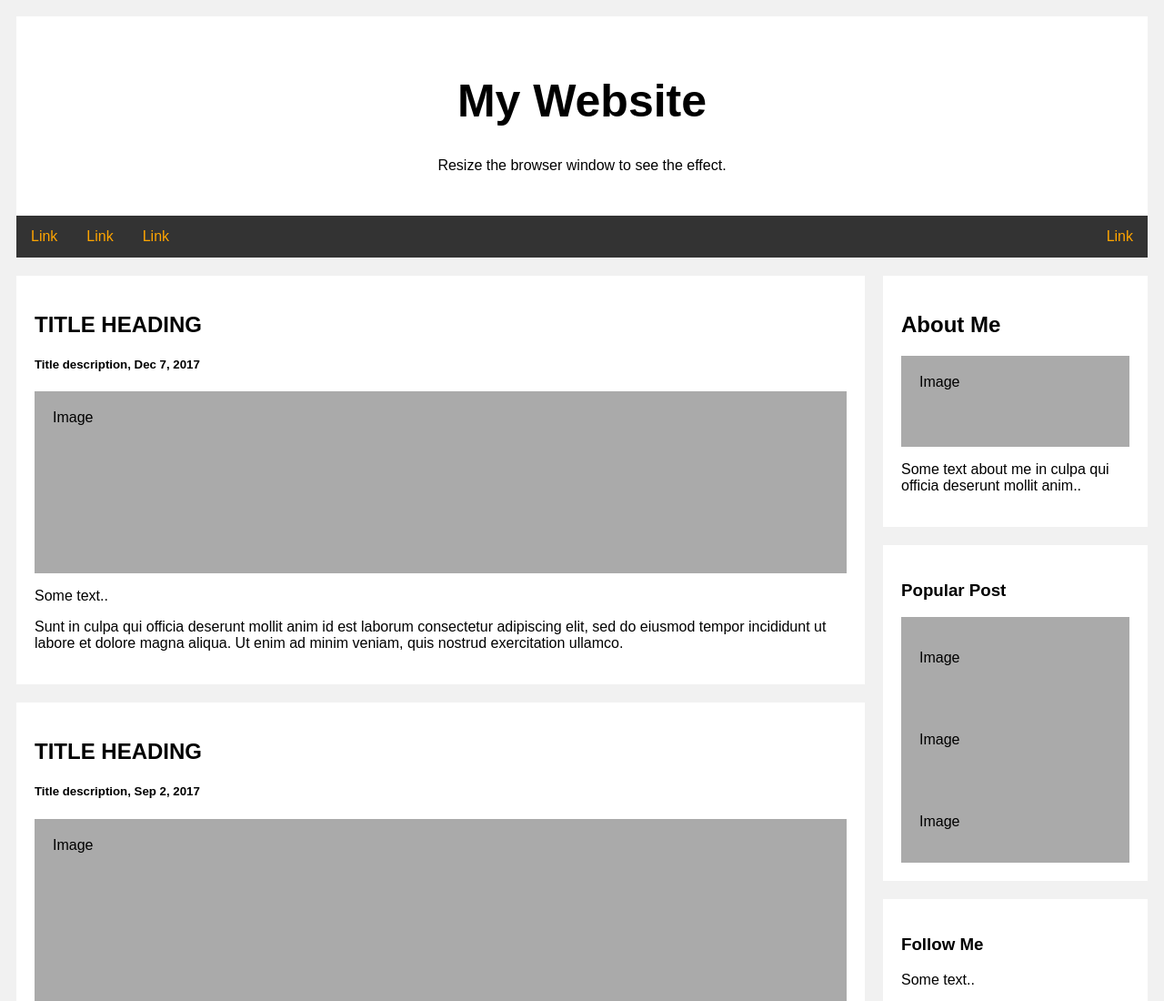
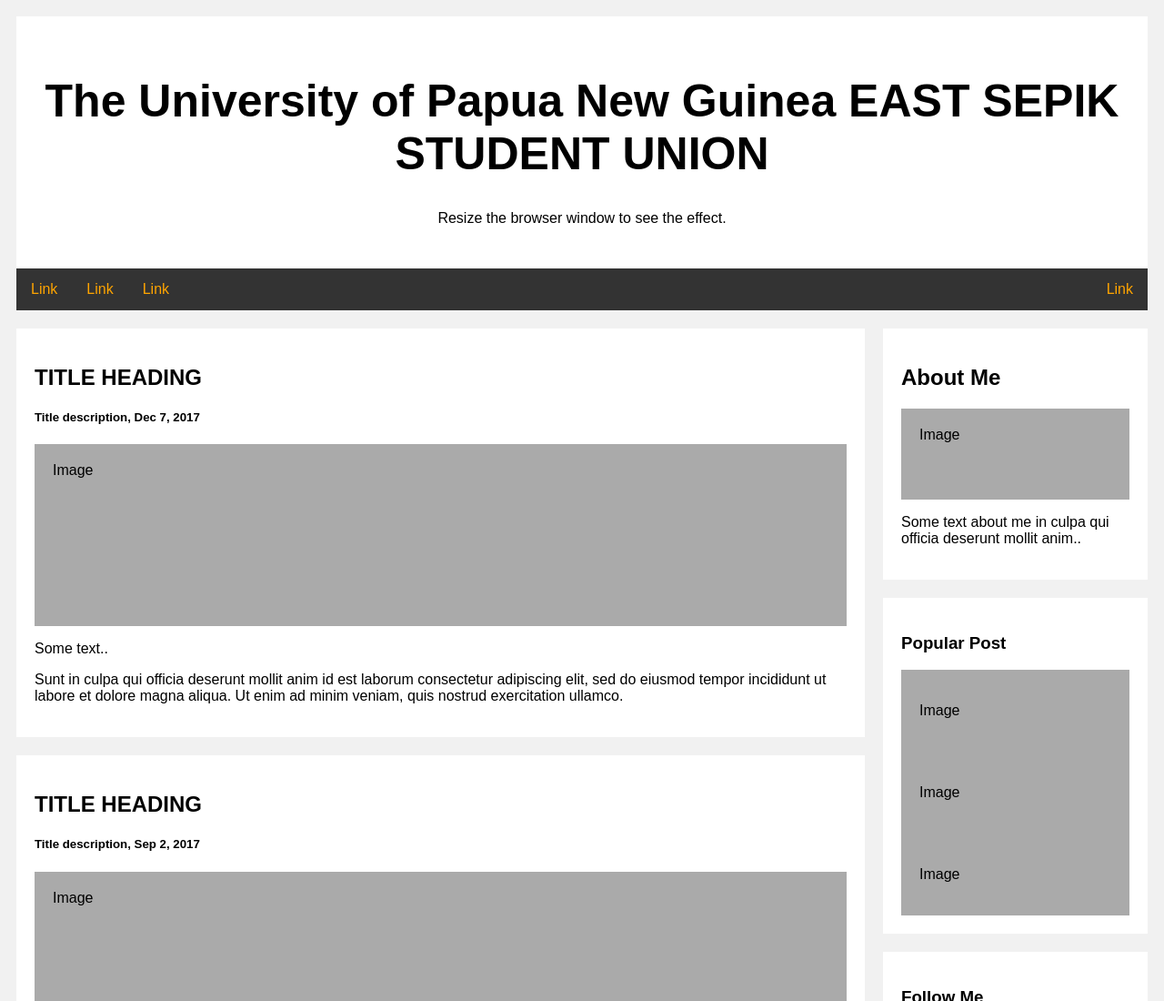
Before and after one commit to Hamambi/Xspace, a plain HTML site: page index.html in a window 1280 px wide. Shown: the top 1100 px of the page at 91% size. Drawn offline with Linux system fonts and the light colour scheme.

Commit message:
Update index.html

```diff
--- a/index.html
+++ b/index.html
@@ -3,13 +3,13 @@
 <head><meta name="viewport"content="width=device-width,initial-scale=1.0"/>
     <link rel="stylesheet" href="style.css"/>
     <meta charset="utf-8"/>
-<title>THE UNIVERSITY OF PAPUA NEW GUINEA East sepik Student Union</title>
+<title>ESSU Page</title>
 
 </head>
 <body>
 
 <div class="header">
-  <h1>My Website</h1>
+  <h1>The University of Papua New Guinea EAST SEPIK STUDENT UNION</h1>
   <p>Resize the browser window to see the effect.</p>
 </div>
 
```
